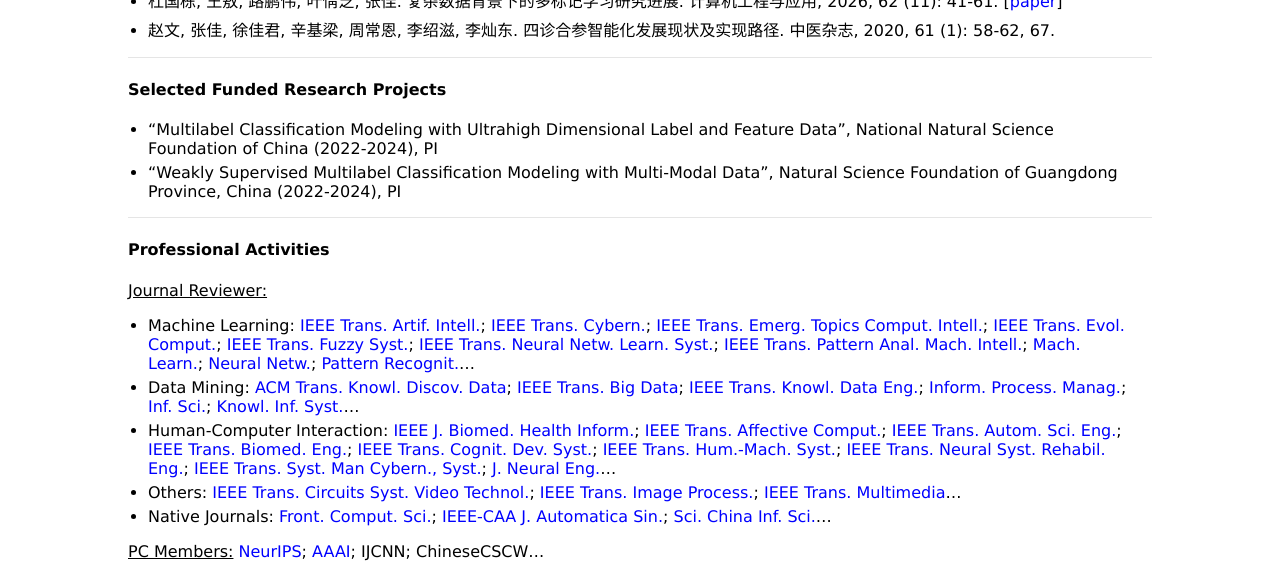
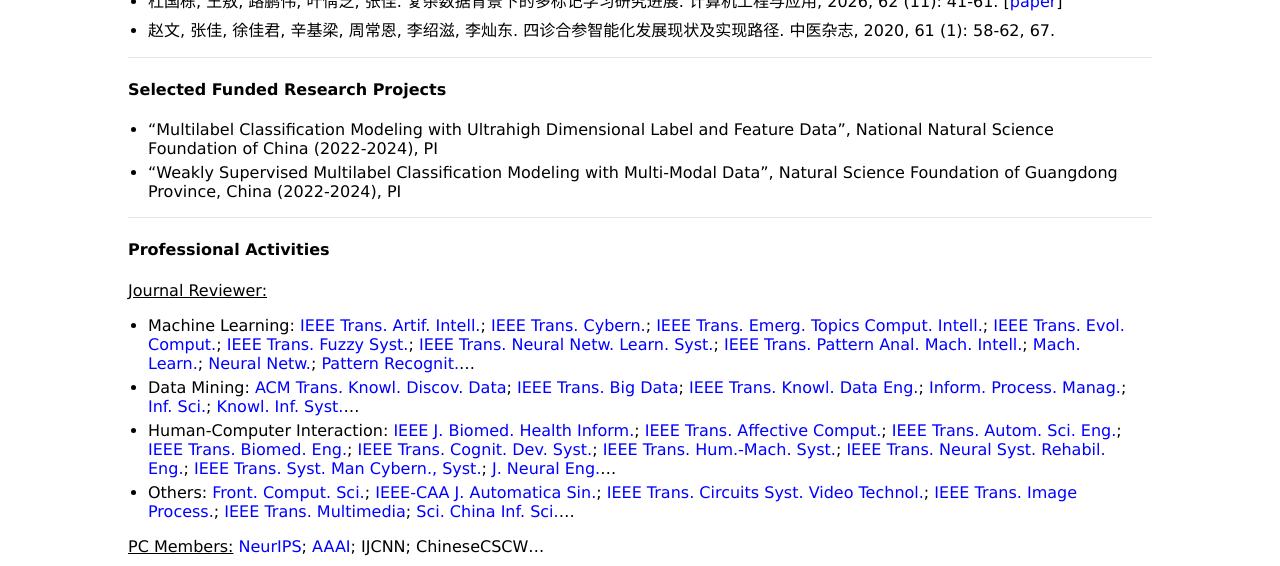
Before and after one commit to jiazhang-ml/jiazhang-ml.github.io, a Jekyll site: the page built from index.md, in a window 1280 px wide and 900 px high, scrolled down 1370 px, cut to the strip 0-566 px from the top of the window. Built offline with Jekyll 4.4.1, drawn with Linux system fonts in a browser that asks for light colours.

Commit message:
Update index.md

```diff
--- a/index.md
+++ b/index.md
@@ -56,7 +56,6 @@ Email: [jiazhang@jnu.edu.cn](mailto:jiazhang@jnu.edu.cn)
 * Machine Learning: [IEEE Trans. Artif. Intell.](https://mc.manuscriptcentral.com/tai-ieee); [IEEE Trans. Cybern.](https://mc.manuscriptcentral.com/cyb-ieee); [IEEE Trans. Emerg. Topics Comput. Intell.](https://mc.manuscriptcentral.com/tetci-ieee); [IEEE Trans. Evol. Comput.](https://mc.manuscriptcentral.com/tevc-ieee); [IEEE Trans. Fuzzy Syst.](https://mc.manuscriptcentral.com/tfs-ieee); [IEEE Trans. Neural Netw. Learn. Syst.](https://mc.manuscriptcentral.com/tnnls); [IEEE Trans. Pattern Anal. Mach. Intell.](https://mc.manuscriptcentral.com/tpami-cs); [Mach. Learn.](https://link.springer.com/journal/10994); [Neural Netw.](https://www.editorialmanager.com/neunet/default.aspx); [Pattern Recognit.](https://www.sciencedirect.com/journal/pattern-recognition)...
 * Data Mining: [ACM Trans. Knowl. Discov. Data](https://mc.manuscriptcentral.com/tkdd); [IEEE Trans. Big Data](https://mc.manuscriptcentral.com/tbd-cs); [IEEE Trans. Knowl. Data Eng.](https://mc.manuscriptcentral.com/tkde-cs); [Inform. Process. Manag.](https://www.editorialmanager.com/ipm/default.aspx); [Inf. Sci.](https://www.sciencedirect.com/journal/information-sciences); [Knowl. Inf. Syst.](https://www.springer.com/journal/10115)...
 * Human-Computer Interaction: [IEEE J. Biomed. Health Inform.](https://mc.manuscriptcentral.com/jbhi-embs); [IEEE Trans. Affective Comput.](https://mc.manuscriptcentral.com/taffc-cs); [IEEE Trans. Autom. Sci. Eng.](https://mc.manuscriptcentral.com/t-ase); [IEEE Trans. Biomed. Eng.](https://mc.manuscriptcentral.com/tbme-embs); [IEEE Trans. Cognit. Dev. Syst.](https://mc.manuscriptcentral.com/tcds-ieee); [IEEE Trans. Hum.-Mach. Syst.](https://mc.manuscriptcentral.com/thms); [IEEE Trans. Neural Syst. Rehabil. Eng.](https://mc.manuscriptcentral.com/tnsre-embs); [IEEE Trans. Syst. Man Cybern., Syst.](https://mc.manuscriptcentral.com/systems); [J. Neural Eng.](https://mc04.manuscriptcentral.com/jne-iop)...
-* Others: [IEEE Trans. Circuits Syst. Video Technol.](https://mc.manuscriptcentral.com/tcsvt); [IEEE Trans. Image Process.](https://mc.manuscriptcentral.com/tip-ieee); [IEEE Trans. Multimedia](https://mc.manuscriptcentral.com/tmm-ieee)...
-* Native Journals: [Front. Comput. Sci.](https://link.springer.com/journal/11704); [IEEE-CAA J. Automatica Sin.](https://mc03.manuscriptcentral.com/ieee-jas); [Sci. China Inf. Sci.](https://mc03.manuscriptcentral.com/scis)...
+* Others: [Front. Comput. Sci.](https://link.springer.com/journal/11704); [IEEE-CAA J. Automatica Sin.](https://mc03.manuscriptcentral.com/ieee-jas); [IEEE Trans. Circuits Syst. Video Technol.](https://mc.manuscriptcentral.com/tcsvt); [IEEE Trans. Image Process.](https://mc.manuscriptcentral.com/tip-ieee); [IEEE Trans. Multimedia](https://mc.manuscriptcentral.com/tmm-ieee); [Sci. China Inf. Sci.](https://mc03.manuscriptcentral.com/scis)...
 
 <u>PC Members:</u> [NeurIPS](https://openreview.net/login?redirect=/group?id%3DNeurIPS.cc%252F2026%252FConference%252FReviewers); [AAAI](https://openreview.net/login?redirect=/group?id%3DAAAI.org%252F2027%252FConference%252FProgram_Committee); IJCNN; ChineseCSCW...
```
